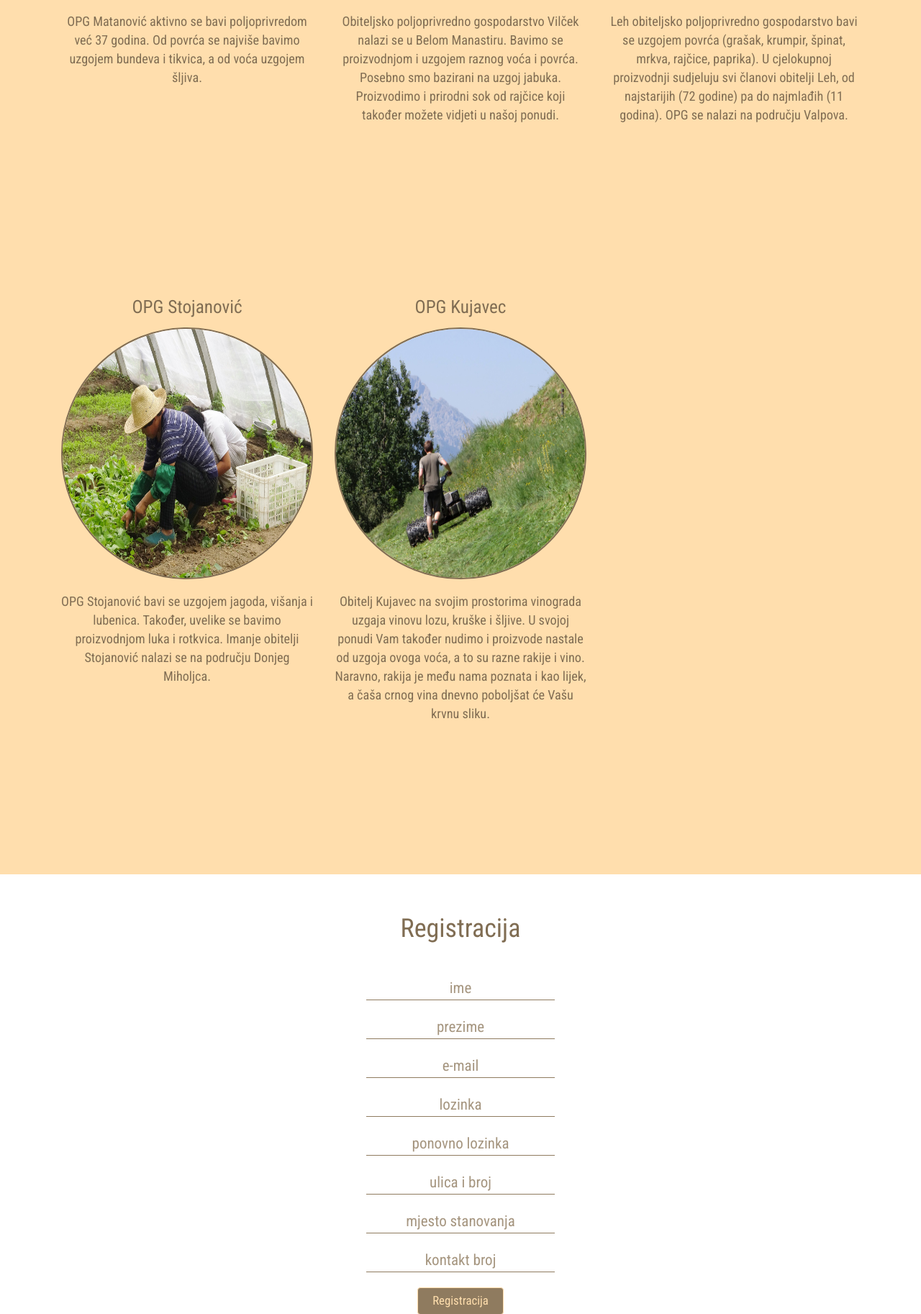
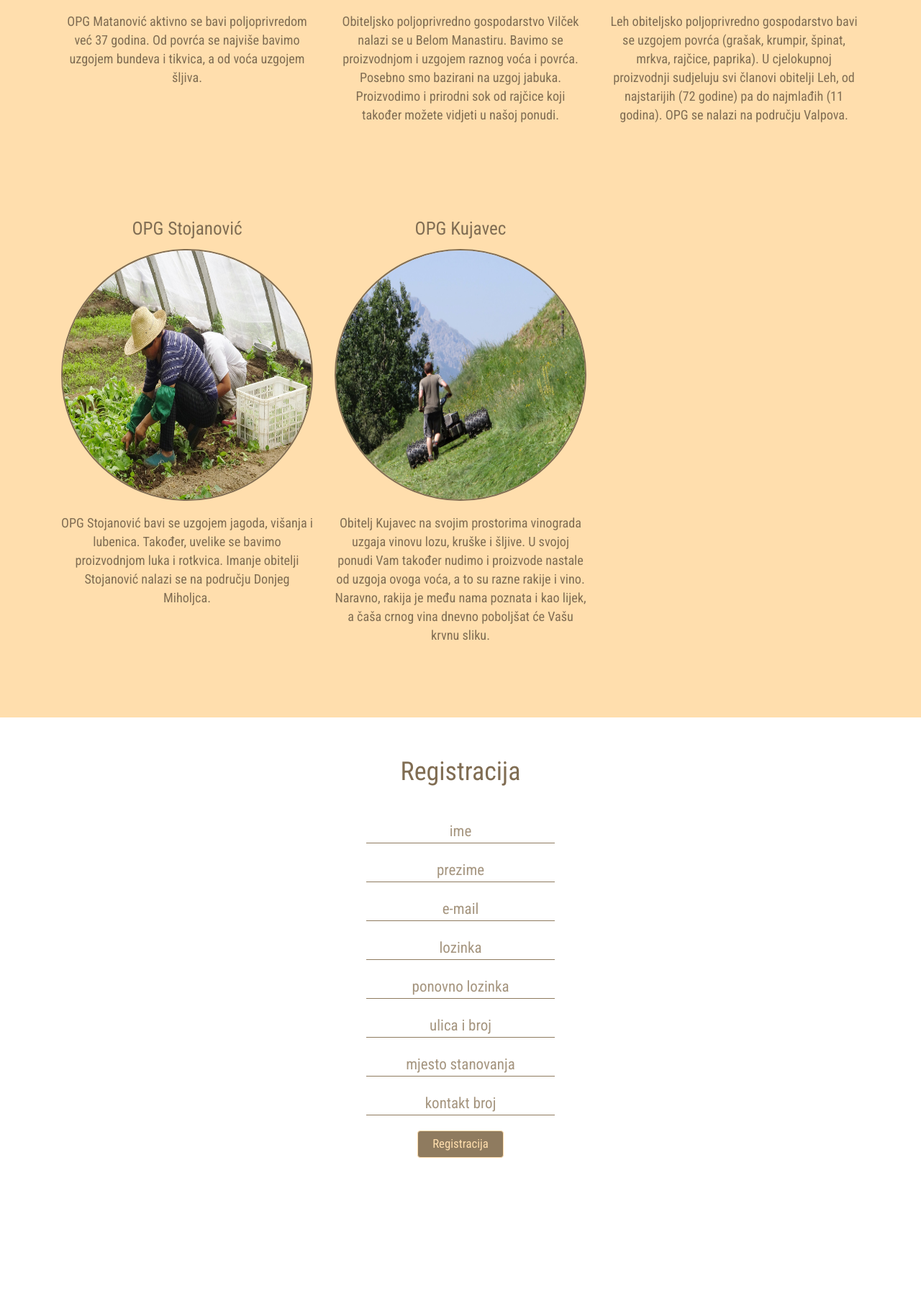
Before and after one commit to amatanovic/NFX, a PHP site: page / in a window 1280 px wide. Shown: the part 1875-3701 px from the top of the page at 72% size. After the commit the page ends 3484 px from the top, so only its background shows below. Run offline with PHP 8.4, Linux system fonts and the light colour scheme; data comes from the database, SQL or seed files in the repository; some libraries are stand-ins or nearby versions.

Commit message:
kratakopis uređen

```diff
--- a/css/styles.css
+++ b/css/styles.css
@@ -191,7 +191,7 @@ input:hover{
 
 
 .kratakopis-opg{
-    height: 22em;
+    height: 16em;
     padding-top: 1em;
     font-size: 1.3em;
 }
```
